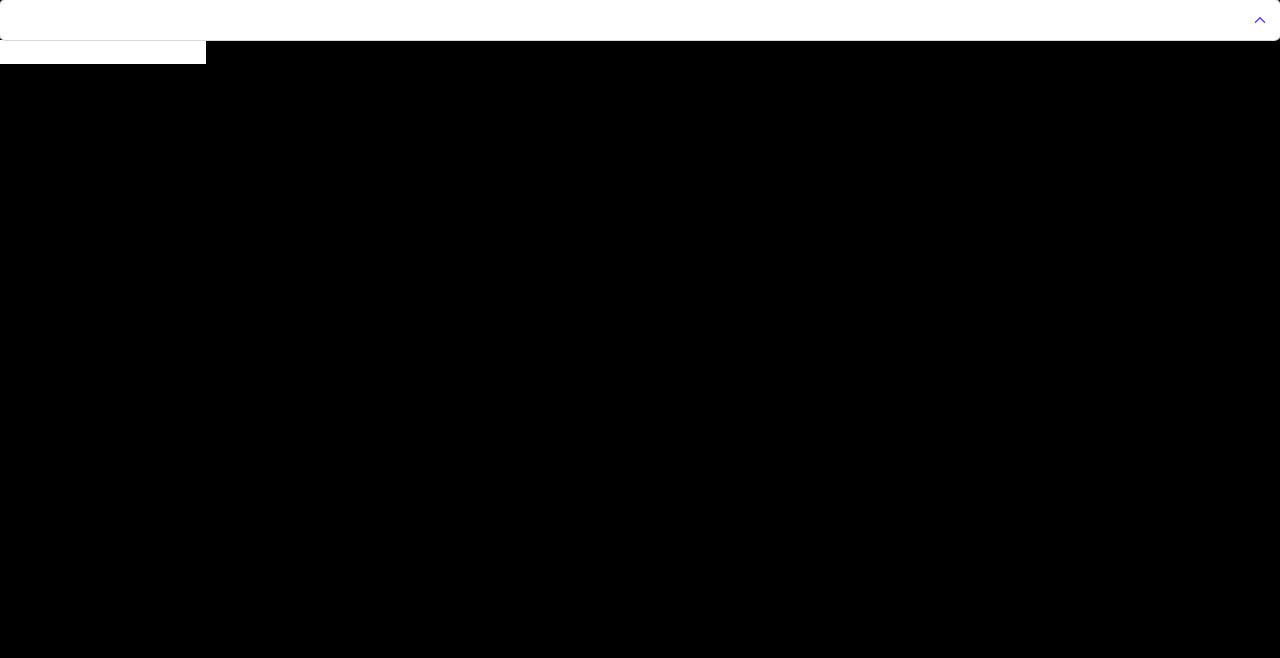
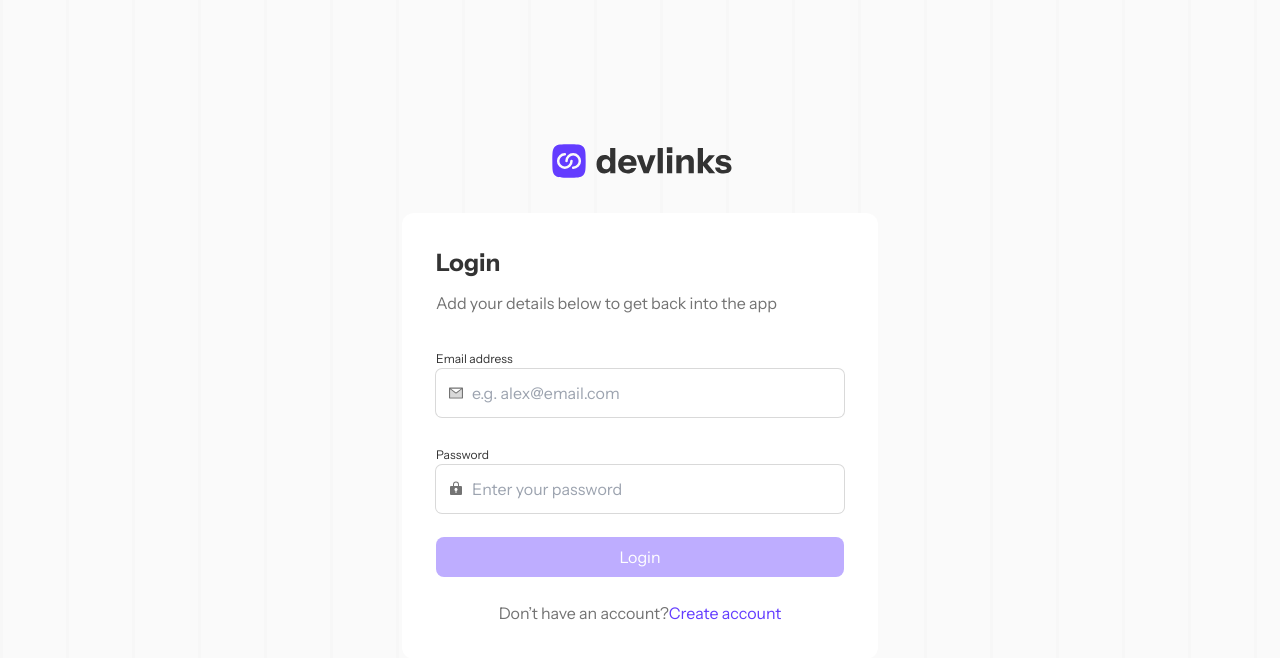
Before and after one commit to DiegoPMz/devlink-frontend, a React (Vite) app: page / in a window 1280 px wide. Shown: the top 658 px of the page. Built offline with nearby package versions, Linux system fonts and the light colour scheme.

Commit message:
Se colocaron las rutas de la app

```diff
--- a/src/App.tsx
+++ b/src/App.tsx
@@ -1,81 +1,23 @@
-import { AppDropDown } from "./components/ui/AppDropDown";
-
-// const socialMediaValues = [
-//   { value: "twitter", label: "Twitter" },
-//   { value: "facebook", label: "Facebook" },
-//   { value: "instagram", label: "Instagram" },
-// ];
-
-// const CustomDropDown = ({ value, onChange }) => {
-//   const [currentOption, setCurrentOption] = useState(value || "");
-//   const [optionLabel, setOptionLabel] = useState(null);
-//   const [isActive, setIsActive] = useState(false);
-
-//   function handleSelectCurrentOption(e, reactNode) {
-//     const newValue = e.currentTarget.value;
-//     setCurrentOption(newValue);
-//     setOptionLabel(reactNode);
-//     setIsActive(false);
-//     onChange(newValue); // Actualiza el valor en react-hook-form
-//   }
-
-//   return (
-//     <div className="flex justify-center pt-[100px]">
-//       <section className="relative h-[40px] w-[300px] bg-cyan-600">
-//         <button
-//           onClick={() => setIsActive(!isActive)}
-//           type="button"
-//           className="h-full w-full bg-red-500"
-//         />
-//         <input
-//           type="hidden"
-//           value={currentOption}
-//           onChange={(e) => setCurrentOption(e.currentTarget.value)}
-//         />
-//         <div className="pointer-events-none absolute inset-0 flex items-center bg-gray-200">
-//           {optionLabel && optionLabel}
-//         </div>
-
-//         {isActive && (
-//           <div className="absolute flex h-fit w-full flex-col gap-1 bg-slate-700 text-white">
-//             {socialMediaValues.map((op) => (
-//               <div key={op.value} className="relative">
-//                 <input
-//                   className="bg w-full cursor-pointer bg-slate-800"
-//                   type="button"
-//                   value={op.value}
-//                   onClick={(e) => handleSelectCurrentOption(e, op.label)}
-//                 />
-
-//                 <div
-//                   className={`pointer-events-none absolute inset-0 flex justify-center ${
-//                     op.value === currentOption
-//                       ? "bg-purple-400"
-//                       : "bg-slate-800"
-//                   }`}
-//                 >
-//                   {op.label}
-//                 </div>
-//               </div>
-//             ))}
-//           </div>
-//         )}
-//       </section>
-//     </div>
-//   );
-// };
-
-const socialMediaValues = [
-  { value: "twitter", label: "Twitter" },
-  { value: "facebook", label: "Facebook" },
-  { value: "instagram", label: "Instagram" },
-];
+import { Route, Routes } from "react-router-dom";
+import { ProtectedRoute } from "./components/ProtectedRoute";
+import { LinksPage } from "./pages/LinksPage";
+import { LoginPage } from "./pages/LoginPage";
+import { PreviewPage } from "./pages/PreviewPage";
+import { ProfilePage } from "./pages/ProfilePage";
+import { RegisterPage } from "./pages/RegisterPage";
 
 const App = () => {
   return (
     <>
-      <AppDropDown options={socialMediaValues} />
-      <input type="text" onChange={(e) => console.log(e.target.value)} />
+      <Routes>
+        <Route element={<ProtectedRoute />}>
+          <Route path="/" element={<LoginPage />} />
+          <Route path="/signup" element={<RegisterPage />} />
+          <Route path="/links" element={<LinksPage />} />
+          <Route path="/profile" element={<ProfilePage />} />
+          <Route path="/preview" element={<PreviewPage />} />
+        </Route>
+      </Routes>
     </>
   );
 };
```
